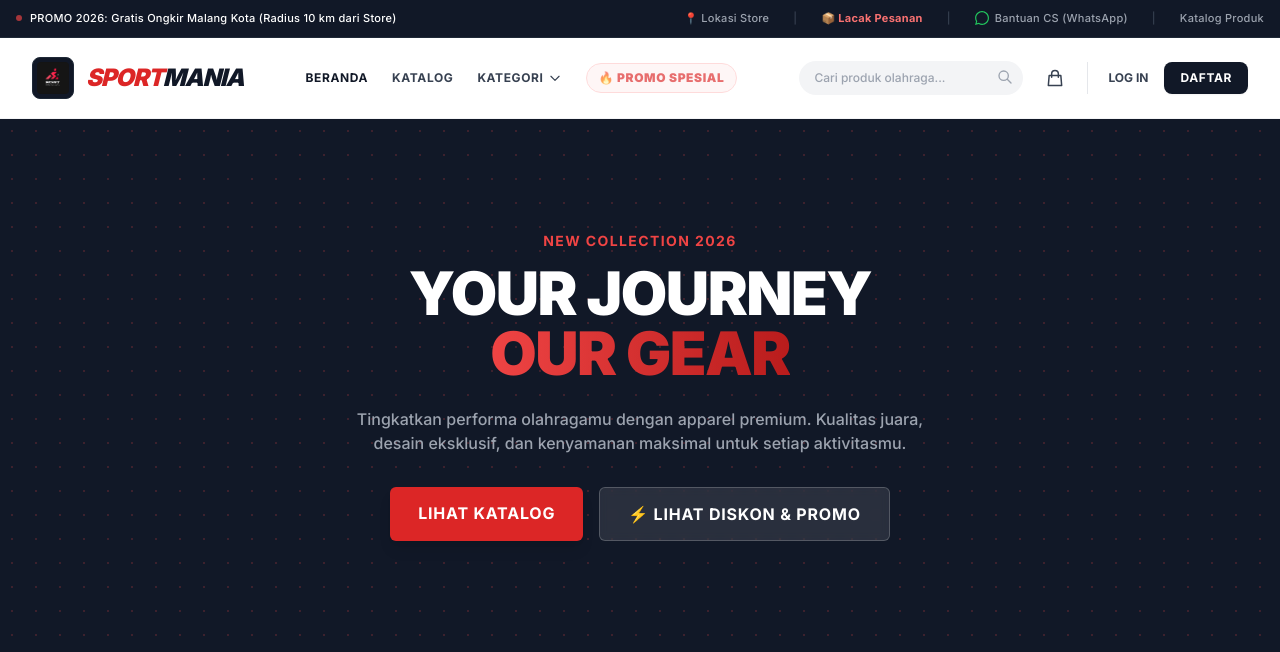
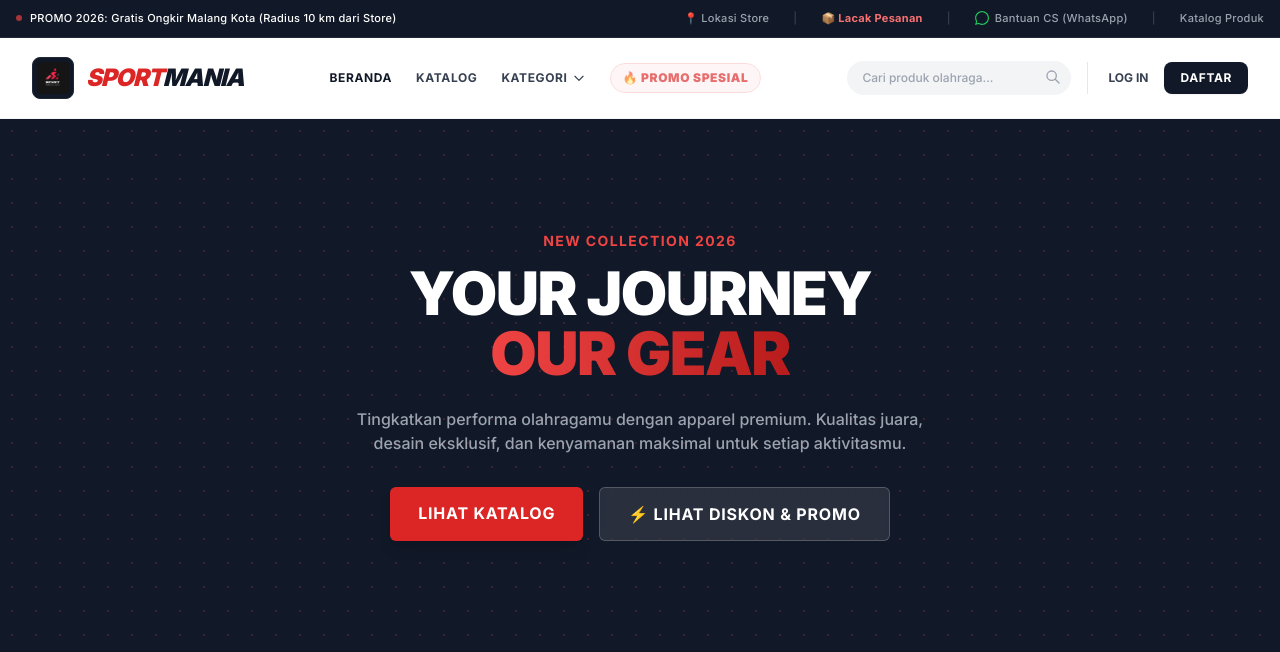
Before and after one commit to ekabaguskarisma/SPORTMANIADISTRO, a Laravel app: page / in a window 1280 px wide. Shown: the top 652 px of the page. Run offline with Laravel 12, Linux system fonts and the light colour scheme; tables that the repository leaves empty hold one stand-in row (values such as "Sample post"); grey boxes marked "Sample" are stand-in pictures; style sheets or scripts are compiled from the project's sources.

Commit message:
chore: update Product model and welcome storefront view

```diff
--- a/resources/views/welcome.blade.php
+++ b/resources/views/welcome.blade.php
@@ -264,6 +264,14 @@
     <meta name="description" content="Sport Mania Distro - Pusat Sport Fashion & Apparel Original Terdepan di Malang ({{ $storeAddress }}).">
     <title>Sport Mania Distro | Premium Sportswear</title>
 
+    @guest
+    <script>
+        try {
+            localStorage.removeItem('cart_items');
+        } catch (e) {}
+    </script>
+    @endguest
+
     @vite([
         'resources/css/app.css',
         'resources/js/app.js',
@@ -440,10 +448,6 @@
                                 </div>
                             </div>
                         @else
-                            <a href="{{ route('customer.cart') }}" class="relative text-gray-700 hover:text-red-600 p-1.5 rounded-full hover:bg-gray-100 mr-2" title="Keranjang Belanja" aria-label="Keranjang Belanja">
-                                <svg class="w-5 h-5" fill="none" stroke="currentColor" viewBox="0 0 24 24"><path stroke-linecap="round" stroke-linejoin="round" stroke-width="1.8" d="M16 11V7a4 4 0 00-8 0v4M5 9h14l1 12H4L5 9z"></path></svg>
-                                <span x-show="cartCount > 0" x-cloak class="absolute top-0 right-0 bg-red-600 text-white text-[9px] font-black px-1 py-0.5 rounded-full" x-text="cartCount"></span>
-                            </a>
                             <div class="flex items-center space-x-2 border-l border-gray-200 pl-3">
                                 <a href="{{ route('login') }}" class="text-gray-700 hover:text-red-600 font-bold text-xs uppercase px-2 py-1">Log in</a>
                                 <a href="{{ route('register') }}" class="bg-gray-900 hover:bg-red-600 text-white px-4 py-2 rounded-lg font-bold text-xs uppercase tracking-wider shadow-sm transition">Daftar</a>
@@ -466,11 +470,15 @@
                         </svg>
                     </button>
 
-                    <!-- Tombol Keranjang Mobile -->
-                    <a href="{{ route('customer.cart') }}" class="relative text-gray-700 hover:bg-gray-100 p-2 rounded-full transition" title="Keranjang Belanja" aria-label="Keranjang Belanja">
-                        <svg class="w-5 h-5" fill="none" stroke="currentColor" viewBox="0 0 24 24"><path stroke-linecap="round" stroke-linejoin="round" stroke-width="1.8" d="M16 11V7a4 4 0 00-8 0v4M5 9h14l1 12H4L5 9z"></path></svg>
-                        <span x-show="cartCount > 0" x-cloak class="absolute top-0.5 right-0.5 bg-red-600 text-white text-[9px] font-black px-1.5 py-0.5 rounded-full" x-text="cartCount"></span>
-                    </a>
+                    @auth
+                        @if(!in_array(Auth::user()->role, ['admin', 'owner'], true))
+                            <!-- Tombol Keranjang Mobile -->
+                            <a href="{{ route('customer.cart') }}" class="relative text-gray-700 hover:bg-gray-100 p-2 rounded-full transition" title="Keranjang Belanja" aria-label="Keranjang Belanja">
+                                <svg class="w-5 h-5" fill="none" stroke="currentColor" viewBox="0 0 24 24"><path stroke-linecap="round" stroke-linejoin="round" stroke-width="1.8" d="M16 11V7a4 4 0 00-8 0v4M5 9h14l1 12H4L5 9z"></path></svg>
+                                <span x-show="cartCount > 0" x-cloak class="absolute top-0.5 right-0.5 bg-red-600 text-white text-[9px] font-black px-1.5 py-0.5 rounded-full" x-text="cartCount"></span>
+                            </a>
+                        @endif
+                    @endauth
 
                     <!-- Tombol Hamburger Menu -->
                     <button type="button"
```
Also changed, not shown: app/Models/Product.php (line endings or trailing spaces).
